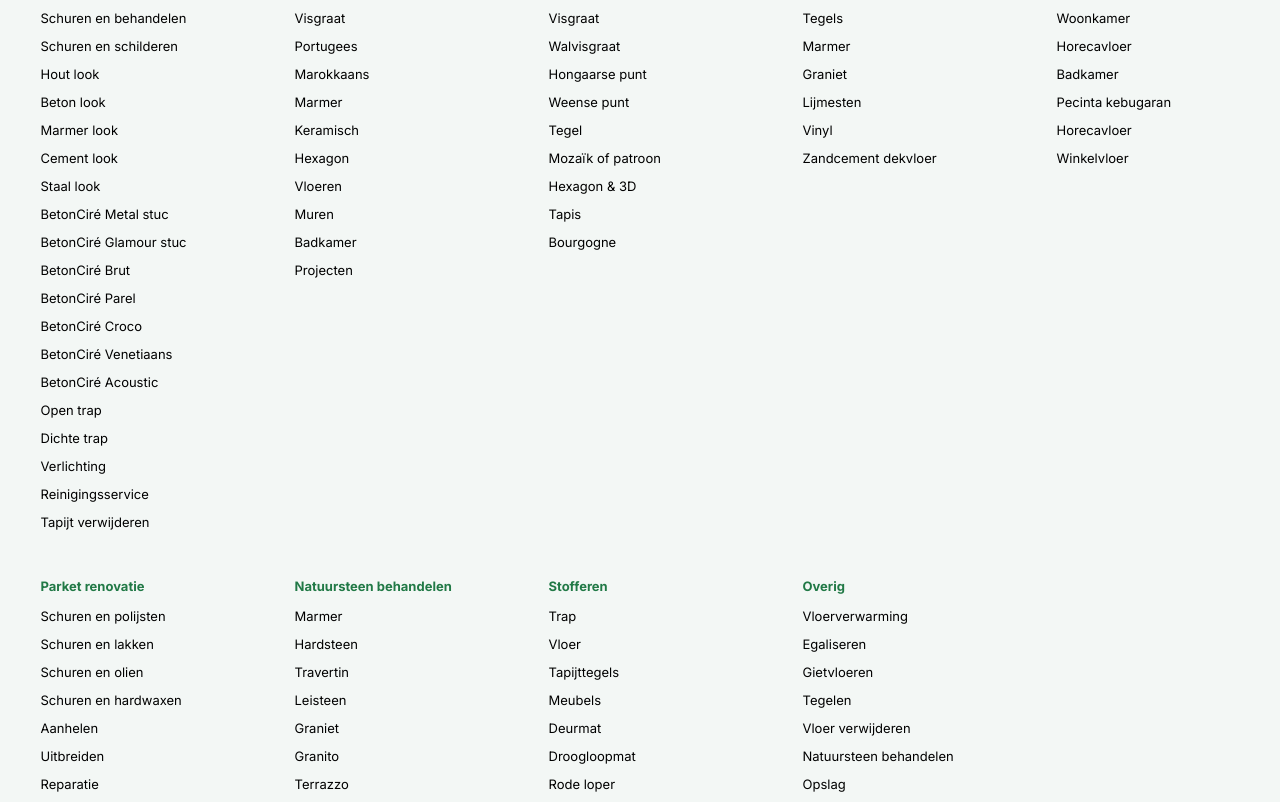
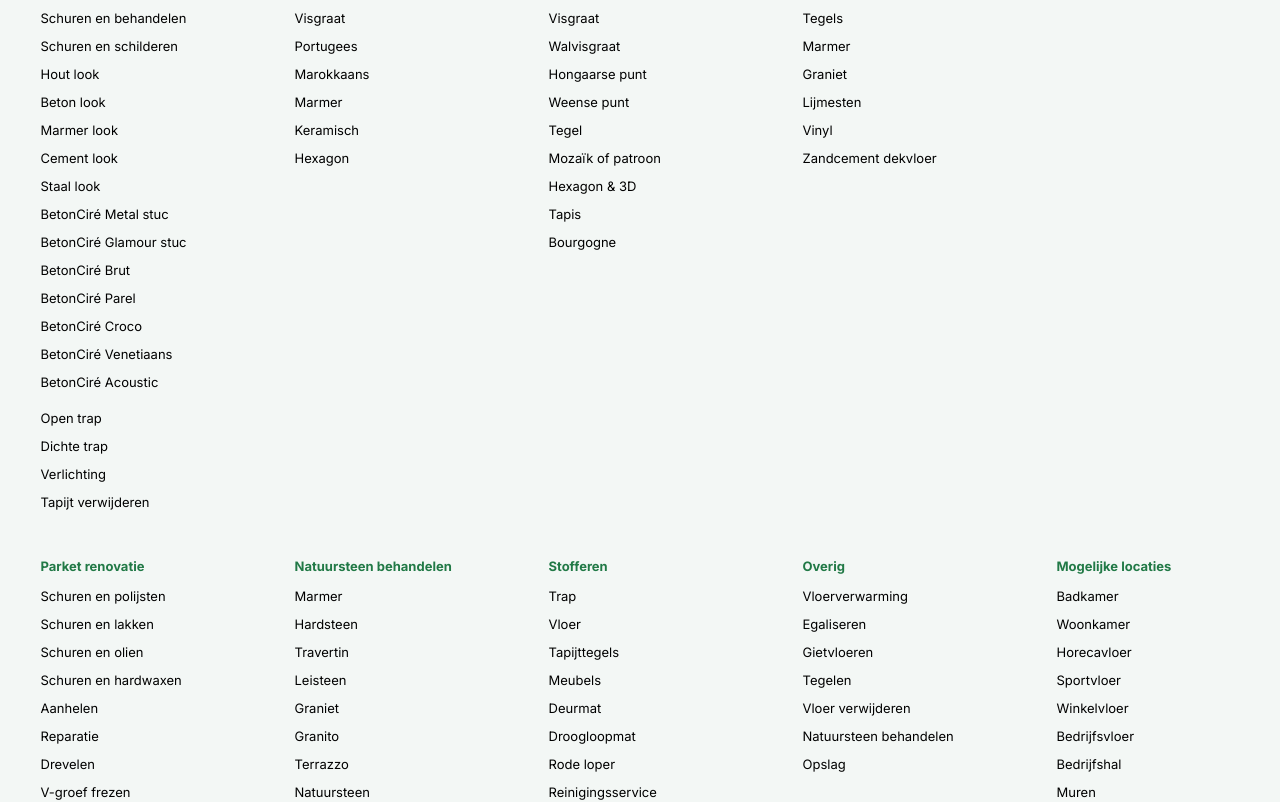
Before and after one commit to GreenTeam88/greenteam-front-end, a Next.js app: page / in a window 1280 px wide. Shown: the part 6028-6830 px from the top of the page. Built offline with nearby package versions, Linux system fonts and the light colour scheme.

Commit message:
updating the footer

```diff
--- a/src/components/layout/footer.tsx
+++ b/src/components/layout/footer.tsx
@@ -46,10 +46,10 @@ const footerColumnsInfo: FooterColumnInfo[] = [
       { name: 'BetonCiré Croco', path: '' },
       { name: 'BetonCiré Venetiaans', path: '' },
       { name: 'BetonCiré Acoustic', path: '' },
+      { name: '', path: '' },
       { name: 'Open trap', path: '' },
       { name: 'Dichte trap', path: '' },
       { name: 'Verlichting', path: '' },
-      { name: 'Reinigingsservice', path: '' },
       { name: 'Tapijt verwijderen', path: '' },
     ],
   },
@@ -67,10 +67,6 @@ const footerColumnsInfo: FooterColumnInfo[] = [
       { name: 'Marmer', path: '' },
       { name: 'Keramisch', path: '' },
       { name: 'Hexagon', path: '' },
-      { name: 'Vloeren', path: '' },
-      { name: 'Muren', path: '' },
-      { name: 'Badkamer', path: '' },
-      { name: 'Projecten', path: '' },
     ],
   },
   {
@@ -113,15 +109,9 @@ const footerColumnsInfo: FooterColumnInfo[] = [
     links: [
       { name: 'Epoxy', path: '' },
       { name: 'PU', path: '' },
-      { name: 'Betarhuh', path: '' },
       { name: 'Woonbeton', path: '' },
-      { name: 'Badkamer', path: '' },
-      { name: 'Woonkamer', path: '' },
-      { name: 'Horecavloer', path: '' },
-      { name: 'Badkamer', path: '' },
-      { name: 'Pecinta kebugaran', path: '' },
-      { name: 'Horecavloer', path: '' },
-      { name: 'Winkelvloer', path: '' },
+      { name: 'Beton', path: '' },
+      { name: 'BetonCiré', path: '' },
     ],
   },
   {
@@ -132,7 +122,6 @@ const footerColumnsInfo: FooterColumnInfo[] = [
       { name: 'Schuren en olien', path: '' },
       { name: 'Schuren en hardwaxen', path: '' },
       { name: 'Aanhelen', path: '' },
-      { name: 'Uitbreiden', path: '' },
       { name: 'Reparatie', path: '' },
       { name: 'Drevelen', path: '' },
       { name: 'V-groef frezen', path: '' },
@@ -176,6 +165,19 @@ const footerColumnsInfo: FooterColumnInfo[] = [
       { name: 'Vloer verwijderen', path: '' },
       { name: 'Natuursteen behandelen', path: '' },
       { name: 'Opslag      ', path: '' },
+    ],
+  },
+  {
+    title: 'Mogelijke locaties',
+    links: [
+      { name: 'Badkamer', path: '' },
+      { name: 'Woonkamer', path: '' },
+      { name: 'Horecavloer', path: '' },
+      { name: 'Sportvloer', path: '' },
+      { name: 'Winkelvloer', path: '' },
+      { name: 'Bedrijfsvloer', path: '' },
+      { name: 'Bedrijfshal', path: '' },
+      { name: 'Muren', path: '' },
     ],
   },
 ];
@@ -253,14 +255,13 @@ const FooterBottomSection = () => {
       </div>
       <div className="flex justify-between">
         <BodyTextBold className="text-primaryDefault">
-          GreenTeam is ontwikkeld door{' '}
+          GreenTeam is ontwikkeld door
           <a href="www.achieve.nl" target="_blank">
             Achieve.nl
-          </a>{' '}
-          © 2024.{' '}
+          </a>
+          © 2024.
         </BodyTextBold>
         <BodyTextSemibold className="text-primaryDefault">
-          {' '}
           <a href="https://www.greenteam.nl/algemenevoorwaarden">Algemene Voorwaardenㆍ</a>
           <a href="https://www.greenteam.nl/privacypolicy">Privacy Policy</a>
         </BodyTextSemibold>
```
